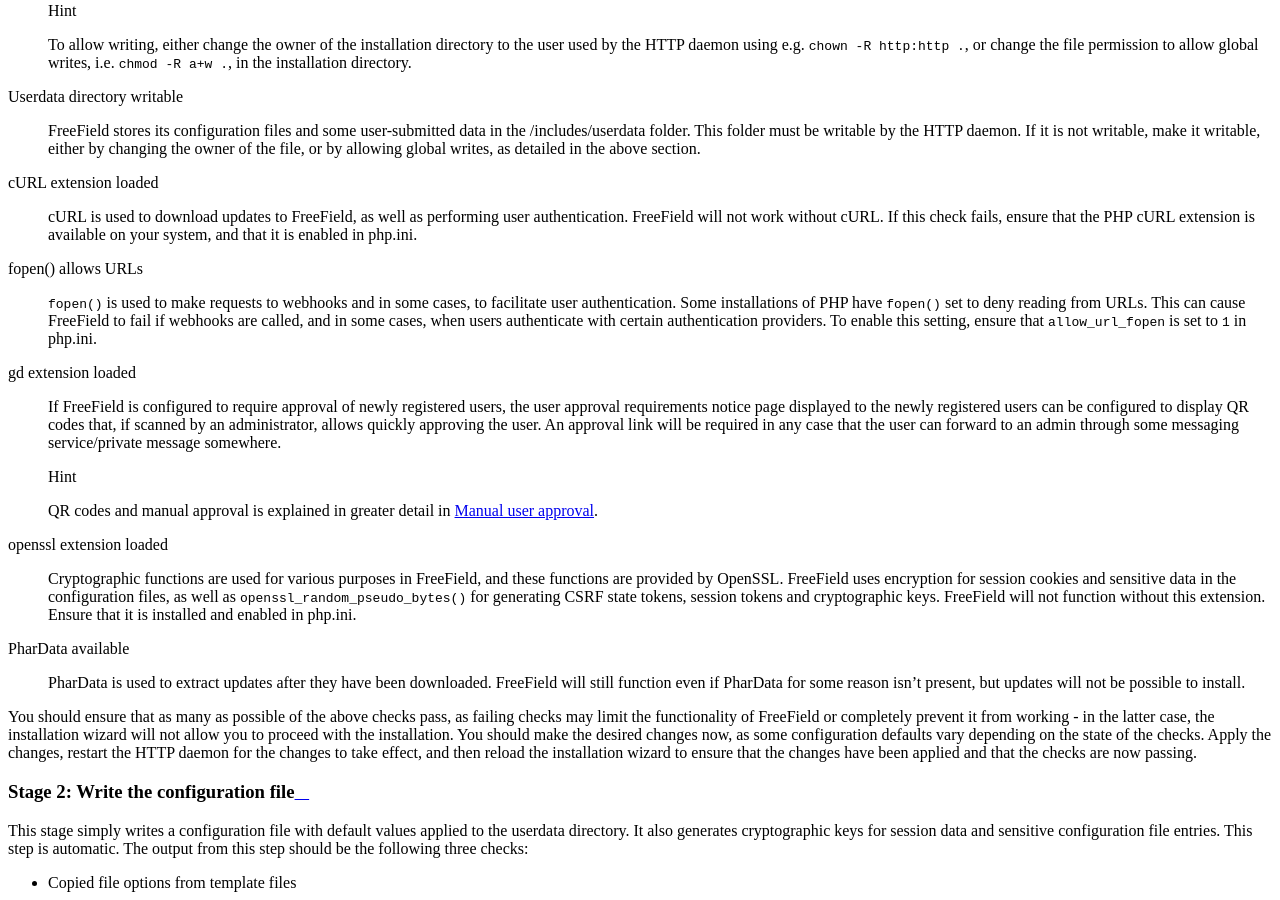
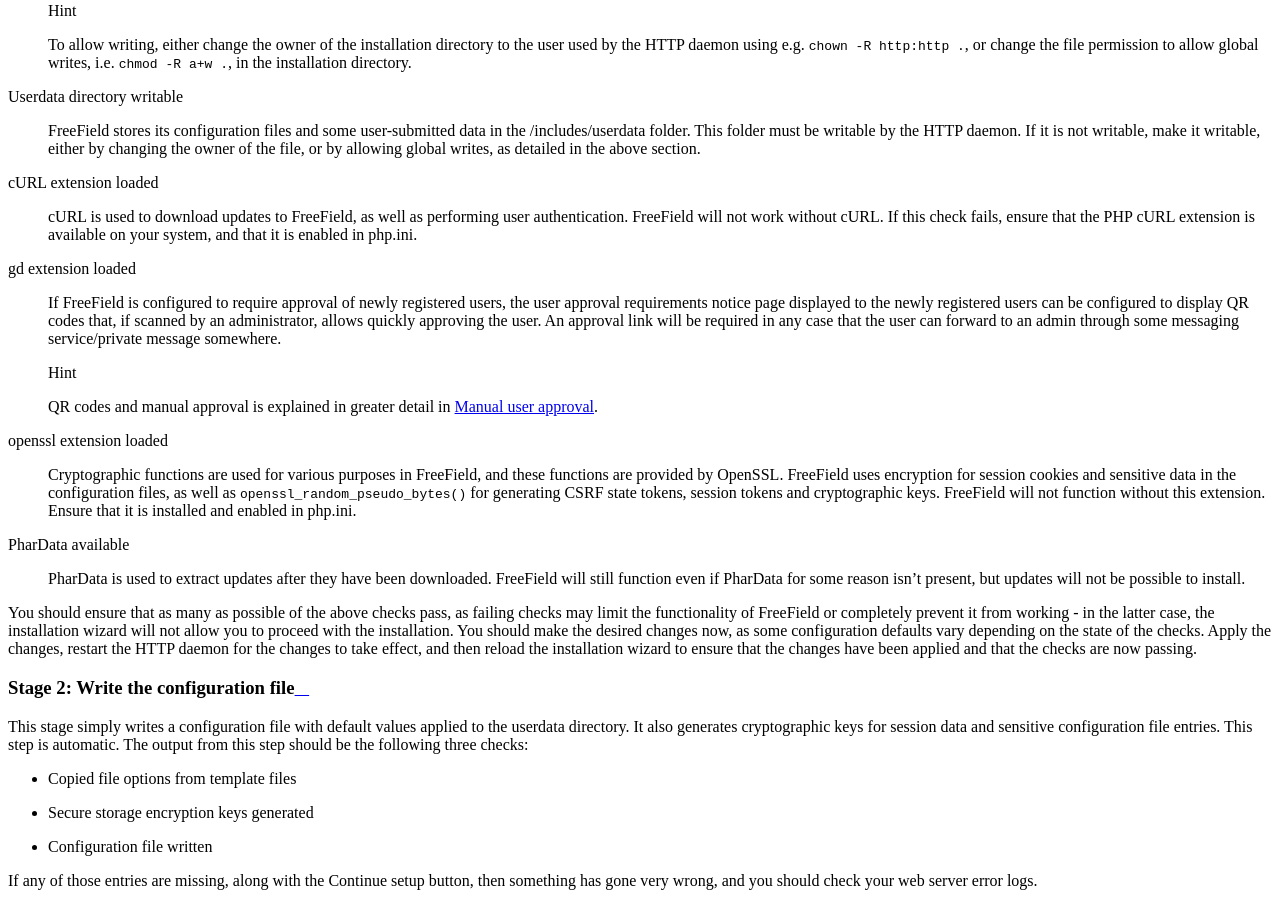
Before and after one commit to bilde2910/FreeField, a Sphinx documentation site: the page built from docs/setup.rst, in a window 1280 px wide and 900 px high, scrolled down 3344 px. Built offline with Sphinx 7.4.7 and the Read the Docs theme 2.0.0, drawn with Linux system fonts in a browser that asks for light colours; formulas are drawn with MathJax 3.

Commit message:
fopen() no longer required

```diff
--- a/docs/setup.rst
+++ b/docs/setup.rst
@@ -194,14 +194,6 @@
    authentication. FreeField will not work without cURL. If this check fails,
    ensure that the PHP cURL extension is available on your system, and that it
    is enabled in php.ini.
-
-fopen() allows URLs
-   ``fopen()`` is used to make requests to webhooks and in some cases, to
-   facilitate user authentication. Some installations of PHP have ``fopen()``
-   set to deny reading from URLs. This can cause FreeField to fail if webhooks
-   are called, and in some cases, when users authenticate with certain
-   authentication providers. To enable this setting, ensure that
-   ``allow_url_fopen`` is set to ``1`` in php.ini.
 
 gd extension loaded
    If FreeField is configured to require approval of newly registered users, the
```
